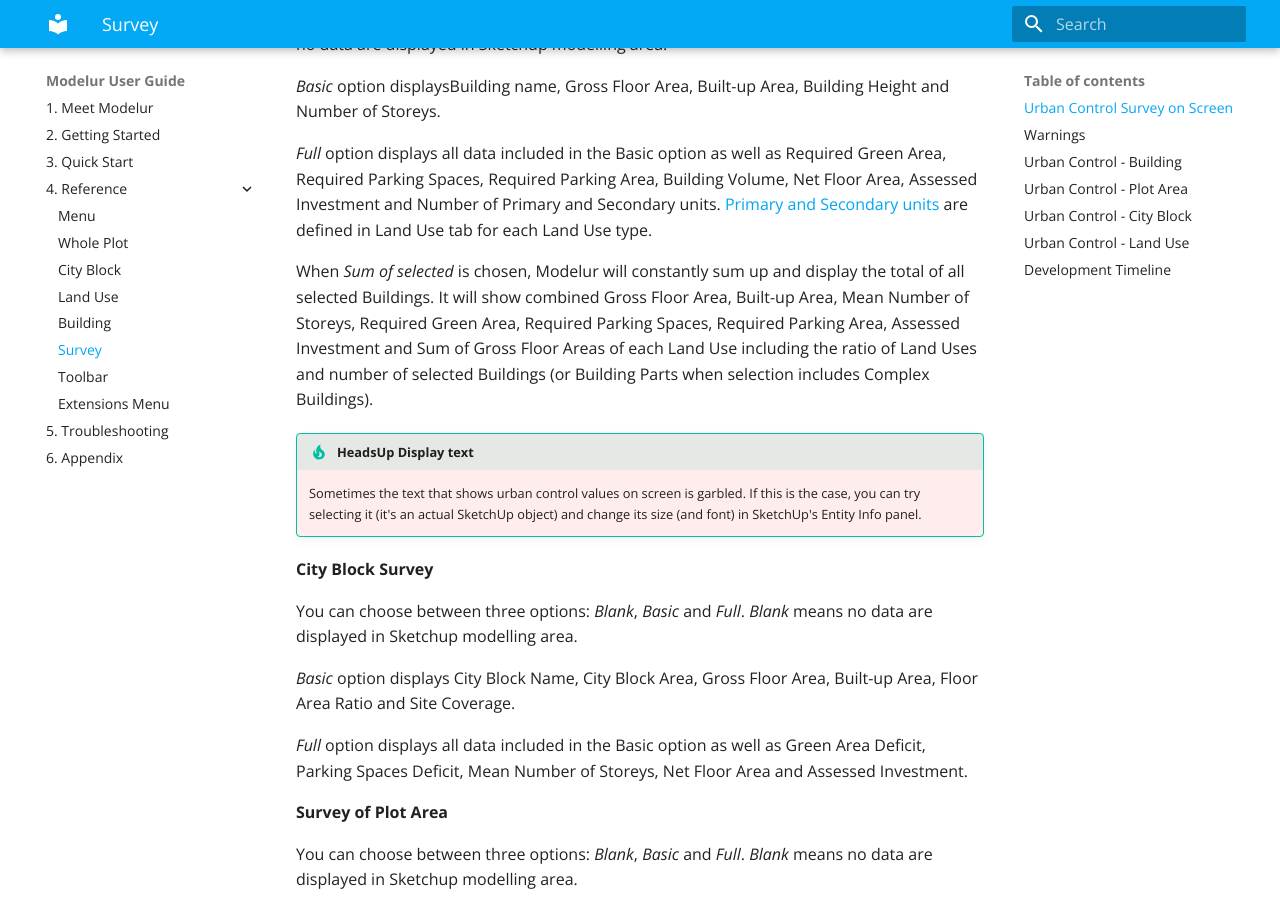
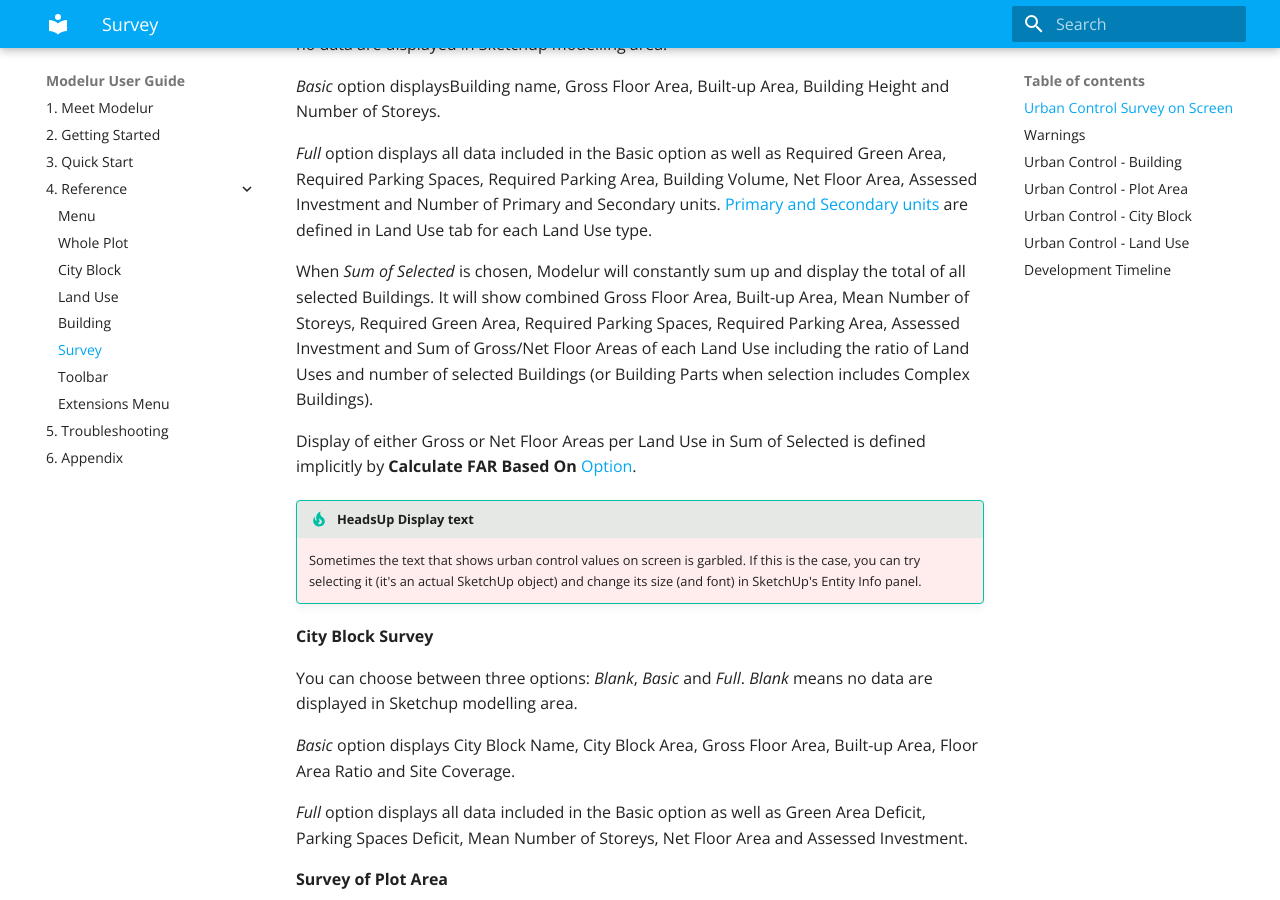
Before and after one commit to Modelur/docs, an MkDocs documentation site: the page built from docs/reference/survey.md, in a window 1280 px wide and 900 px high, scrolled down 2028 px. Built offline with MkDocs 1.6.1 and Material for MkDocs 9.7.7, drawn with Linux system fonts in a browser that asks for light colours; old or Windows-style settings are respelled for this version of MkDocs.

Commit message:
Add description for GFA/NFA sum of Land Uses in Selected Buildings.

```diff
--- a/docs/reference/survey.md
+++ b/docs/reference/survey.md
@@ -22,7 +22,9 @@
 
 _Full_ option displays all data included in the Basic option as well as Required Green Area, Required Parking Spaces, Required Parking Area, Building Volume, Net Floor Area, Assessed Investment and Number of Primary and Secondary units. [Primary and Secondary units](landuse#units) are defined in Land Use tab for each Land Use type.
 
-When _Sum of selected_ is chosen, Modelur will constantly sum up and display the total of all selected Buildings. It will show combined Gross Floor Area, Built-up Area, Mean Number of Storeys, Required Green Area, Required Parking Spaces, Required Parking Area, Assessed Investment and Sum of Gross Floor Areas of each Land Use including the ratio of Land Uses and number of selected Buildings (or Building Parts when selection includes Complex Buildings).
+When _Sum of Selected_ is chosen, Modelur will constantly sum up and display the total of all selected Buildings. It will show combined Gross Floor Area, Built-up Area, Mean Number of Storeys, Required Green Area, Required Parking Spaces, Required Parking Area, Assessed Investment and Sum of Gross/Net Floor Areas of each Land Use including the ratio of Land Uses and number of selected Buildings (or Building Parts when selection includes Complex Buildings).
+
+Display of either Gross or Net Floor Areas per Land Use in Sum of Selected is defined implicitly by **Calculate FAR Based On** [Option](menu/#options).
 
 !!! tip "HeadsUp Display text"
     Sometimes the text that shows urban control values on screen is garbled. If this is the case, you can try selecting it (it's an actual SketchUp object) and change its size (and font) in SketchUp's Entity Info panel.
```
Also changed, not shown: docs/reference/menu.md (+3 -0 lines).
